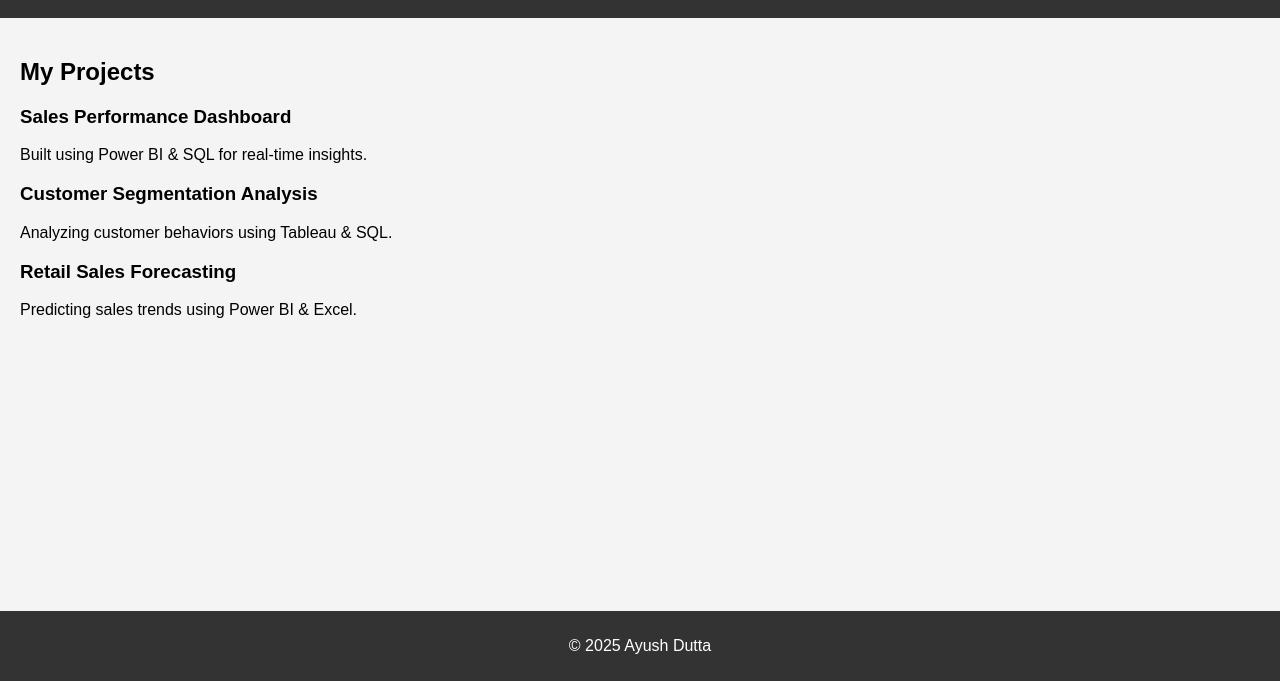
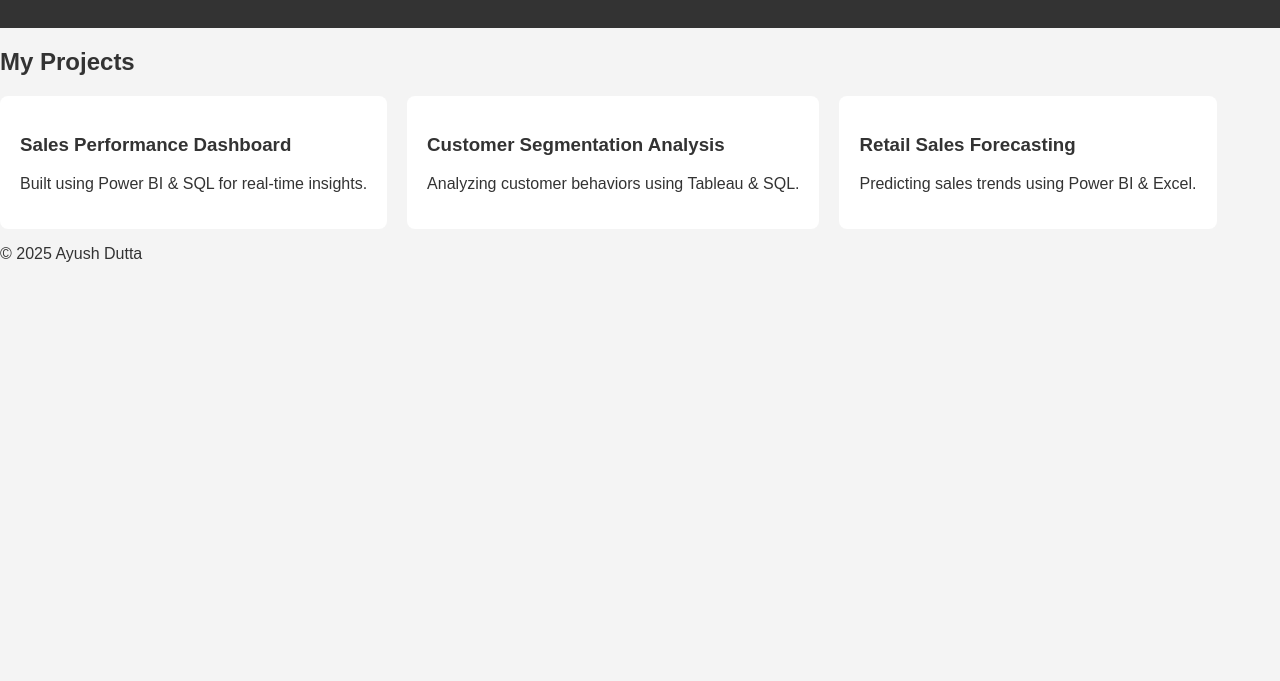
Before and after one commit to Thecoder969/Thecoder969.github.io, a plain HTML site: page projects.html in a window 1280 px wide. Shown: the part 119-800 px from the top of the page. Drawn offline with Linux system fonts and the light colour scheme; a script that the page names is missing.

Commit message:
Update styles.css

```diff
--- a/styles.css
+++ b/styles.css
@@ -3,34 +3,65 @@ body {
     margin: 0;
     padding: 0;
     background-color: #f4f4f4;
+    color: #333;
+    transition: background 0.3s, color 0.3s;
 }
+
 header {
     background-color: #333;
     color: #fff;
-    padding: 10px 0;
+    padding: 15px;
     text-align: center;
 }
+
 nav ul {
     list-style: none;
     padding: 0;
 }
+
 nav ul li {
     display: inline;
     margin: 0 15px;
 }
+
 nav ul li a {
     color: #fff;
     text-decoration: none;
+    transition: color 0.3s;
 }
-main {
+
+nav ul li a:hover {
+    color: #f4a261;
+}
+
+.hero {
+    text-align: center;
+    padding: 50px;
+}
+
+.project-list {
+    display: flex;
+    gap: 20px;
+    flex-wrap: wrap;
+}
+
+.project {
+    background: #fff;
     padding: 20px;
+    border-radius: 8px;
+    transition: transform 0.3s ease-in-out;
 }
-footer {
-    background-color: #333;
+
+.project:hover {
+    transform: scale(1.05);
+}
+
+/* Dark Mode */
+.dark-mode {
+    background-color: #222;
     color: #fff;
-    text-align: center;
-    padding: 10px 0;
-    position: fixed;
-    width: 100%;
-    bottom: 0;
 }
+
+.dark-mode header {
+    background-color: #444;
+}
```
